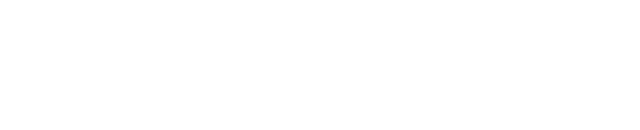
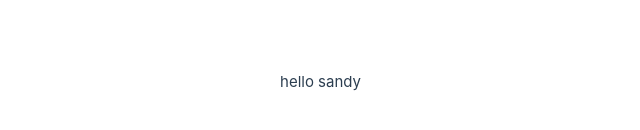
Before and after one commit to jia831123/Frontend-teach, a Vue app: page /Sandy in a window 1280 px wide. Before the commit this address had no page. Shown: the part 318-448 px from the top of the page, without its empty margins (279-919 px from the left). Built offline with nearby package versions, Linux system fonts and the light colour scheme.

Commit message:
feat:新增Sandy的 router

```diff
--- a/src/router/index.ts
+++ b/src/router/index.ts
@@ -29,6 +29,17 @@ const router = createRouter({
           component: () => import('@/views/Emily/index2.vue')
         }
       ]
+    },
+    {
+      path: '/Sandy',
+      name: 'Sandy',
+      children: [
+        {
+          path: '/Sandy',
+          name: 'SandyIndex',
+          component: () => import('@/views/Sandy/index.vue')
+        }
+      ]
     }
   ]
 })
--- /dev/null
+++ b/src/views/Sandy/index.vue
@@ -0,0 +1,2 @@
+<template>hello sandy</template>
+<script setup lang="ts"></script>
```
